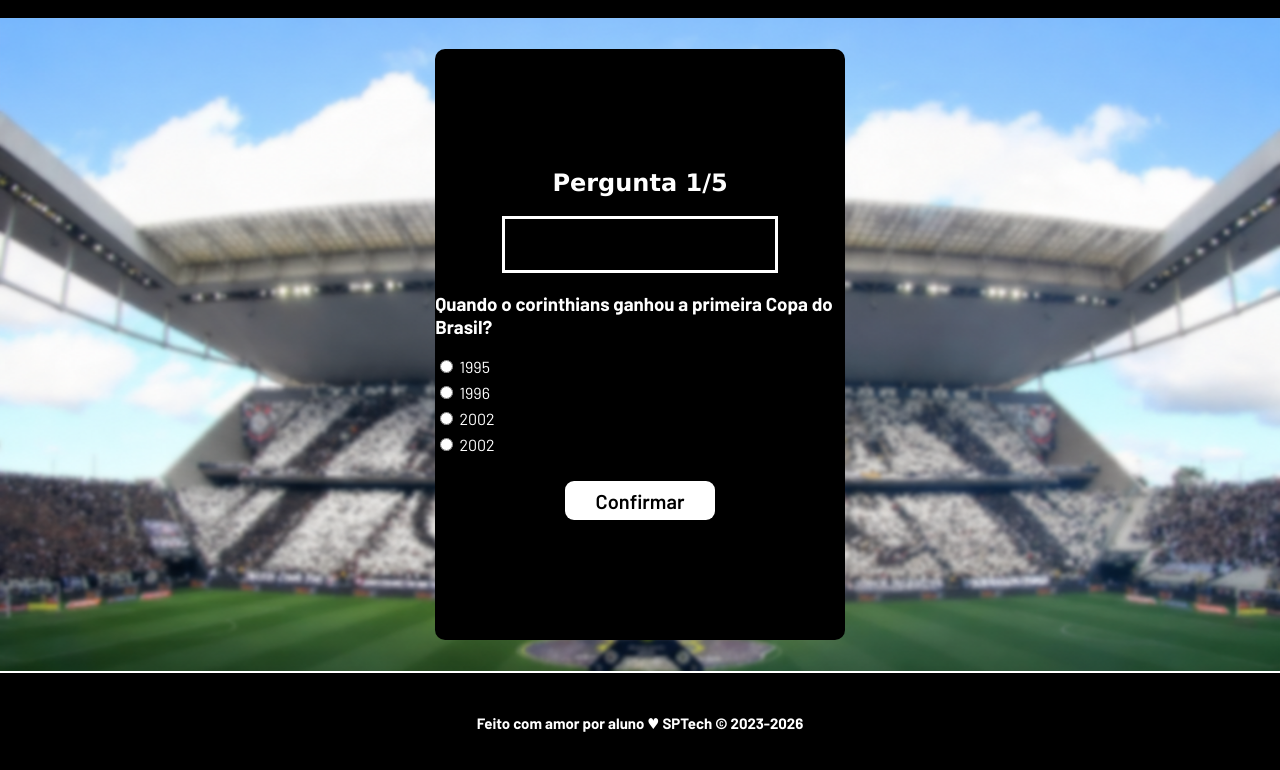
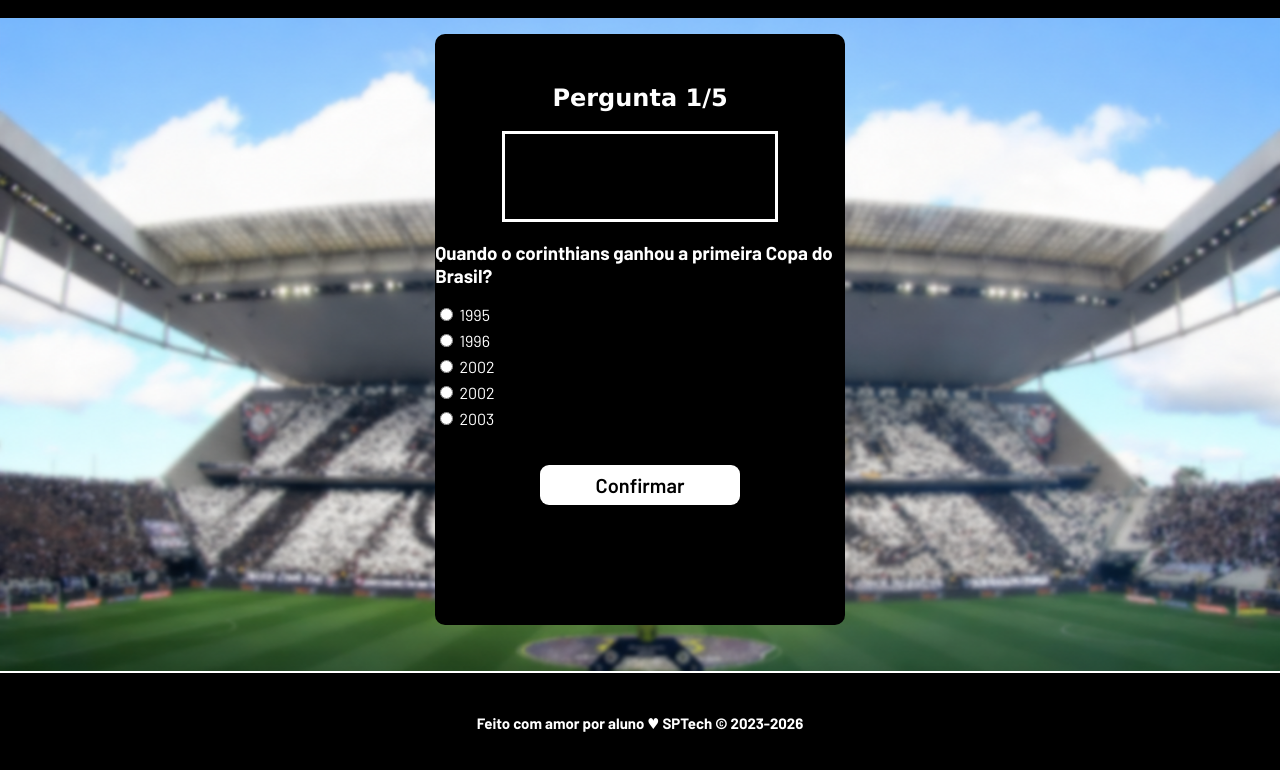
Before and after one commit to OtavioVMLemos/info-timao, a website: page web-data-viz/public/quizz.html in a window 1280 px wide. Shown: the part 62-832 px from the top of the page. Drawn offline with Linux system fonts and the light colour scheme.

Commit message:
feat: estilizando mais a parte do quiz

```diff
--- a/web-data-viz/public/css/estilo.css
+++ b/web-data-viz/public/css/estilo.css
@@ -200,6 +200,7 @@
   flex-direction: column;
   height: 60%;
   padding: 100px 0;
+  margin-top: -30px;
 }
 
 .card h2 {
@@ -319,11 +320,10 @@
   font-family: Verdana, Geneva, Tahoma, sans-serif;
   display: flex;
   justify-content: center;
+  margin-top: -70px;
 }
 
-.opcoes h4{
 
-}
 .img1{
   height: 270px;
   width: 270px;
@@ -347,10 +347,10 @@
   font-size: 20px;
   color: #000000;
   background-color: #ffffff;
-  width: 150px;
-  height: 200px;
+  width: 200px;
+  height: 40px;
   align-self: center;
-  margin-top: 20px;
+  margin-top: 30px;
 }
 .btn {
   font-family: "Barlow", sans-serif;
--- a/web-data-viz/public/quizz.html
+++ b/web-data-viz/public/quizz.html
@@ -85,8 +85,14 @@
 
                     <input type="radio" id="2009" name="pergunta1">
                     <label for="2009">2002</label><br>
+
+                    <input type="radio" id="2003" name="pergunta1">
+                    <label for="2003">2003</label><br>
+
                     </div>
+                    <div class="botao_opcoes">
                     <button class="botao_opcoes" onclick="pergunta1()">Confirmar</button>
+                    </div>
                 <div id="div_mensagem"></div>
             </div>
         </div>
```
